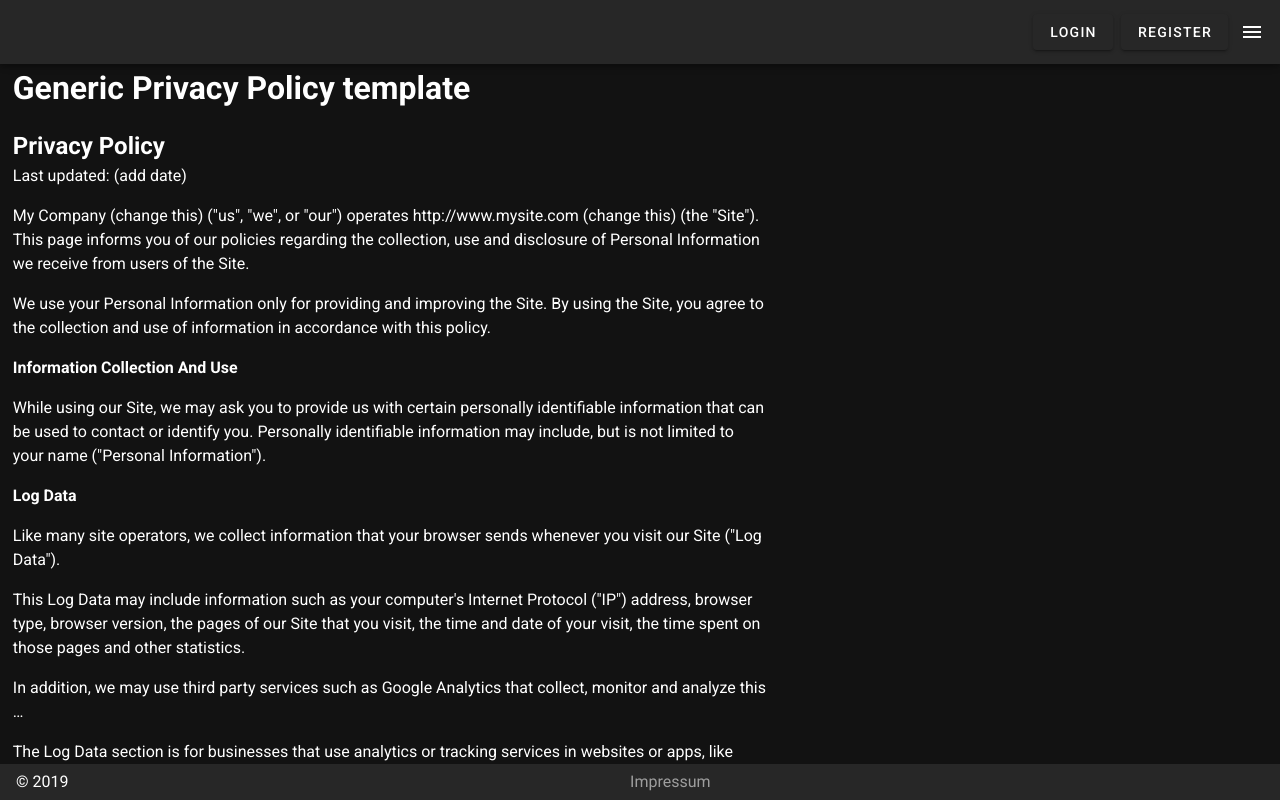
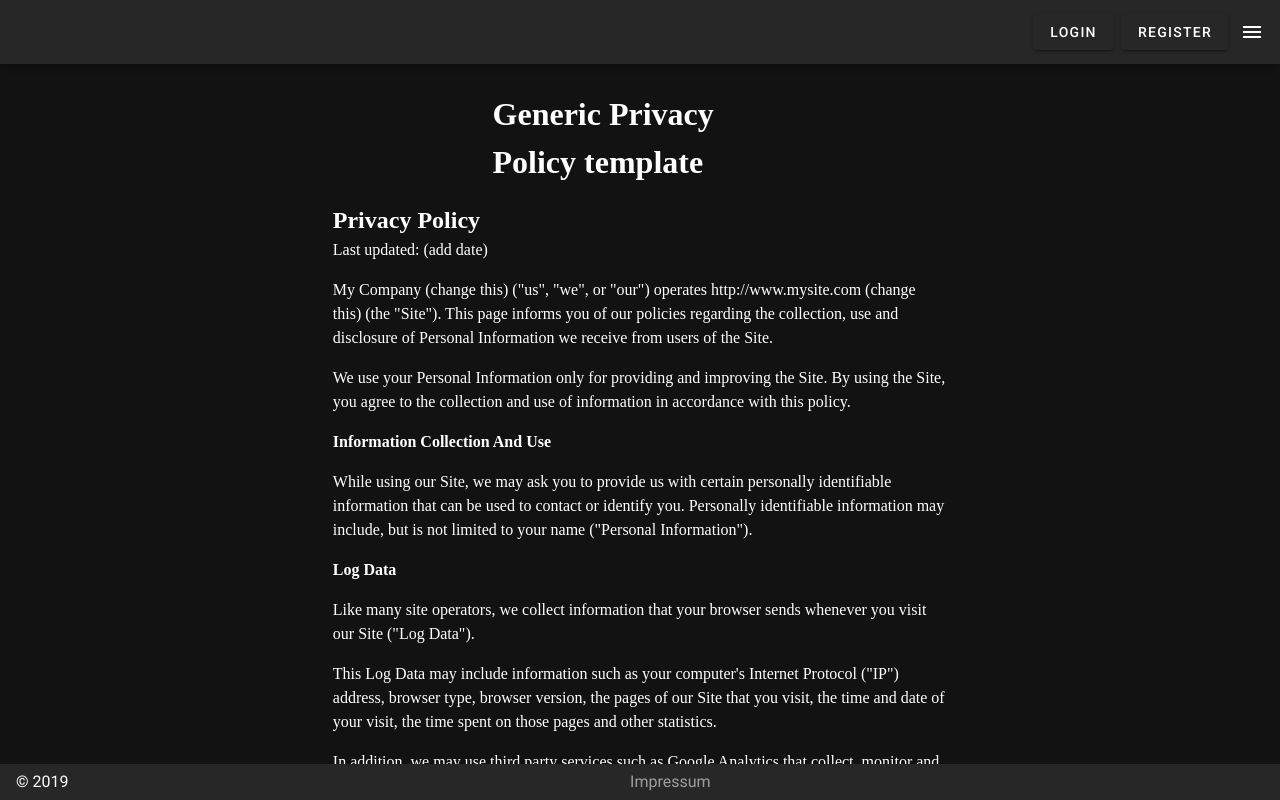
Before and after one commit to hfu-gis/Delta, a Vue app: page /Privacy in a window 1280 px wide. Shown: the top 800 px of the page. Built offline with nearby package versions, Linux system fonts and the light colour scheme.

Commit message:
Fonts etc

```diff
--- a/src/views/Faq.vue
+++ b/src/views/Faq.vue
@@ -22,14 +22,20 @@
 </script>
 <style scoped>
     main {
+        font-family: Rubik;
         color: white;
-        margin-left: 1%;
-        margin-right: 40%;
+        margin-top:2%;
+        margin-left: 26%;
+        margin-right: 26%;
+
     }
 
     h1 {
+        font-family: Rubik;
         color: White;
-        margin-left: 1%;
+        margin-top:2%;
+        margin-left: 26%;
+        margin-right: 26%;
     }
 
 </style>
--- a/src/views/Game.vue
+++ b/src/views/Game.vue
@@ -1,9 +1,9 @@
 <template>
     <div id="vue-app">
         <!--MonsterPNG-->
-        <div id="Monster">
+        <!--<div id="Monster">
             <img src="/img/Monster1.png">
-        </div>
+        </div>-->
         <!--Monster health-->
         <div id="Monster-health">
             <div v-bind:style="{width: health + '%'}"></div>
@@ -50,6 +50,7 @@
     };
 </script>
 <style scoped>
+
     #Monster {
         width: 200px;
         height: 500px;
@@ -61,7 +62,7 @@
     #Monster-health {
         width: 200px;
         border: 2px solid #000000;
-        margin: 0 auto 20px auto;
+        margin: 25% auto 20px auto;
     }
 
     #Monster-health div {
@@ -70,7 +71,24 @@
     }
 
     #controls {
+
         width: 120px;
         margin: 0 auto;
     }
+    main {
+        font-family: Rubik;
+        color: white;
+        margin-top:2%;
+        margin-left: 26%;
+        margin-right: 26%;
+
+    }
+
+    h1 {
+        font-family: Rubik;
+        color: White;
+        margin-top:2%;
+        margin-left: 26%;
+        margin-right: 26%;
+    }
 </style>
--- a/src/views/Privacy.vue
+++ b/src/views/Privacy.vue
@@ -101,9 +101,19 @@
 <style scoped>
 
     main {
+        font-family: Rubik;
         color: white;
-        margin-left: 1%;
-        margin-right: 40%;
+        margin-top:2%;
+        margin-left: 26%;
+        margin-right: 26%;
+    }
+
+    h1 {
+        font-family: Rubik;
+        color: White;
+        margin-top:2%;
+        margin-left: 26%;
+        margin-right: 26%;
     }
 
 </style>
```
